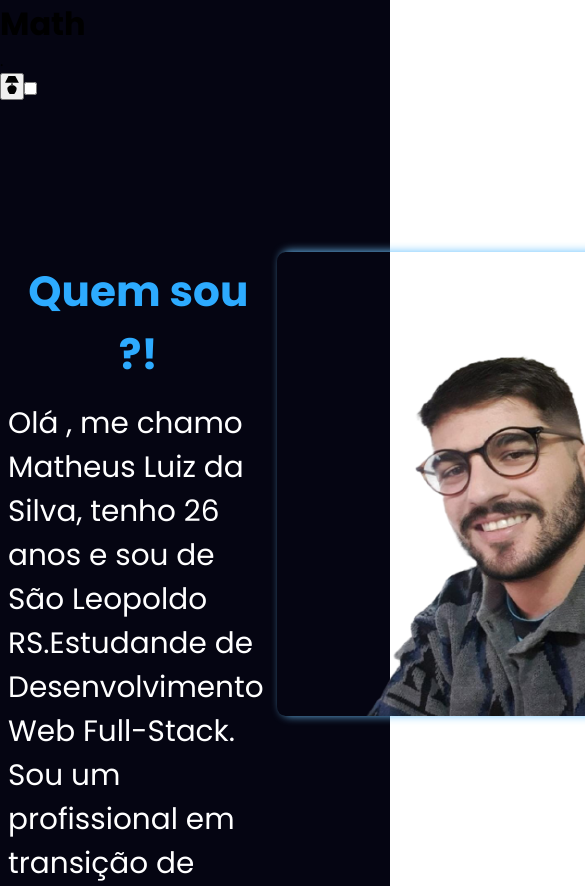
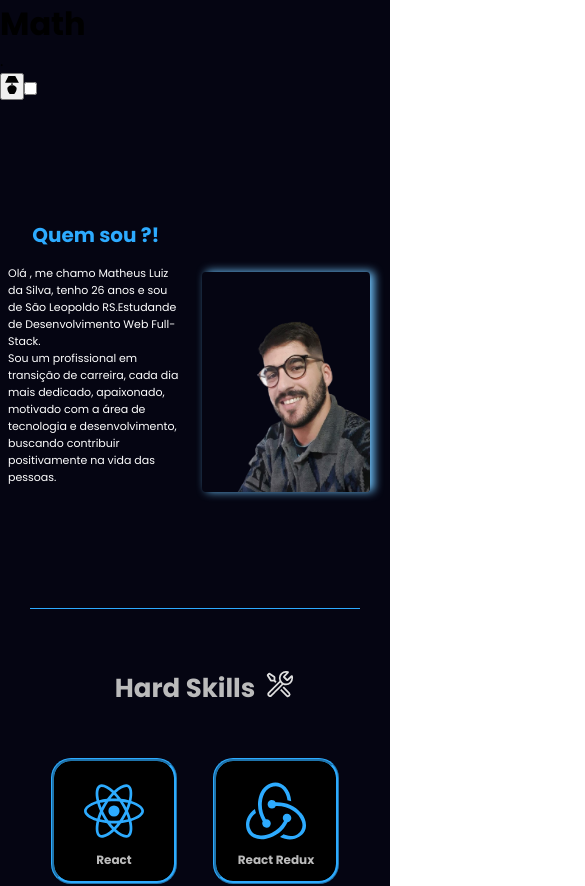
Before and after one commit to Mathluiz23/Portfolio-Math, a React (Create React App) app: page / in a window 390 px wide. Shown: the top 886 px of the page, 585 px wide, since content can reach past the window. Built offline with nearby package versions, Linux system fonts and the light colour scheme.

Commit message:
add responsividade a home page

```diff
--- a/src/css/App.css
+++ b/src/css/App.css
@@ -403,3 +403,180 @@ hr {
   margin-left: 10px;
   color: rgb(223, 223, 223);
 }
+
+
+
+
+
+
+/* RESPOSIVIDADE MOBILE */
+
+
+
+@media screen and
+(min-width: 200px) and
+(max-width: 640px) {
+
+  .quem-sou-dark {
+    width: 180px;
+    height: 350px;
+    margin-top: 110px;
+   }
+
+   .quem-sou-dark h1{
+    font-size:20px;
+    display: flex;
+    flex-direction: column;
+    text-align: center;
+    color: rgb(45, 171, 255);
+  }
+
+  .quem-sou-dark h1:hover{
+     color: rgb(133, 202, 248);
+  }
+
+   .quem-sou-dark p{
+    font-size: 11px;
+    margin: 15px 0px;
+    color: white;
+   }
+
+   .quem-sou-ligth{
+    width: 180px;
+    height: 350px;
+    margin-top: 110px;
+   }
+
+  .quem-sou-ligth h1{
+    font-size:20px;
+    display: flex;
+    flex-direction: column;
+    text-align: center;
+    color: rgb(45, 171, 255);
+  }
+
+  .quem-sou-ligth h1:hover{
+     color: rgb(133, 202, 248);
+  }
+
+  .quem-sou-ligth p{
+    font-size: 11px;
+    margin: 15px 0px;
+  }
+
+  .body-home-ligth{
+    display: flex;
+    justify-content:space-evenly;
+  }
+
+  .body-home-ligth img{
+    margin: 10px;
+    width: 85%;
+    height: 220px;
+    margin-top: 170px;
+    border: none;
+    border-radius: 2%;
+    box-shadow: 4px -0.5px 10px rgb(113, 198, 255);
+  }
+
+  .body-home-dark{
+    display: flex;
+    justify-content:space-evenly;
+  }
+
+  .body-home-dark img{
+    margin: 10px;
+    width: 85%;
+    height: 220px;
+    margin-top: 170px;
+    border: none;
+    border-radius: 2%;
+    box-shadow: 4px -0.5px 10px rgb(113, 198, 255);
+  }
+
+  .hardSkills-card-ligth h2{
+    font-size: 12px;
+    margin-top: 30px;
+  }
+
+  .hardSkills-card-ligth {
+    margin-top: 50px;
+    border: ridge rgb(212, 212, 212);
+    border-radius: 20px;
+    background-color: rgb(238, 238, 238);
+    width: 120px;
+    height: 120px;
+
+  }
+  .hardSkills-card-ligth a{
+    display: flex;
+    margin: auto;
+    margin-top: 0;
+    z-index: 1;
+    width: 60px;
+    height: 60px;
+    color: rgb(45, 171, 255);
+
+  }
+
+  .hardSkills-card-dark h2{
+    font-size: 12px;
+    margin-top: 30px;
+  }
+
+  .hardSkills-card-dark {
+    margin-top: 50px;
+    border: ridge rgb(45, 171, 255);
+    border-radius: 20px;
+    color: rgb(187, 187, 187);
+    background-color: rgb(0, 0, 0);
+    width: 120px;
+    height: 120px;
+  }
+
+  .hardSkills-card-dark a{
+    display: flex;
+    margin: auto;
+    margin-top: 0;
+    z-index: 1;
+    width: 60px;
+    height: 60px;
+    color: rgb(45, 171, 255);
+    /* border: solid orange; */
+  }
+
+
+  .hardskills-ligth {
+    display: flex;
+    justify-content: center;
+    color: black;
+    margin-left: 20px;
+    margin-top: -20px;
+    font-size: 13px;
+  }
+
+  .hardskills-ligth a{
+    display: flex;
+    margin-left: 10px;
+    margin-top: -5px;
+    color: rgb(133, 202, 248);
+    width: 30px;
+  }
+
+  .hardskills-dark {
+    display: flex;
+    justify-content: center;
+    color: rgb(187, 187, 187);
+    margin-left: 20px;
+    margin-top: -20px;
+    font-size: 13px;
+  }
+
+  .hardskills-dark a{
+    display: flex;
+    margin-left: 10px;
+    margin-top: -5px;
+    width: 30px;
+    color: rgb(223, 223, 223);
+  }
+}
```
